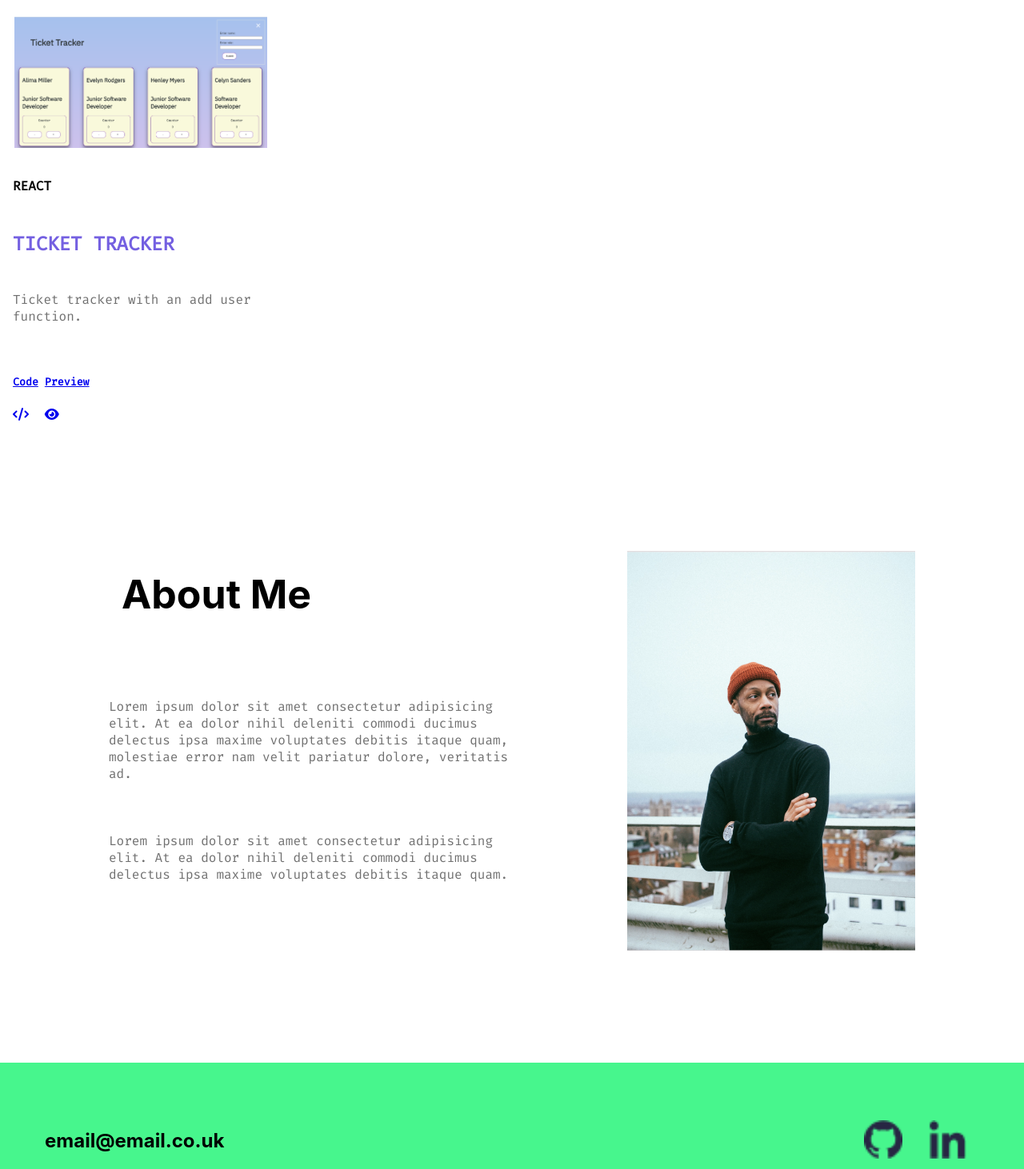
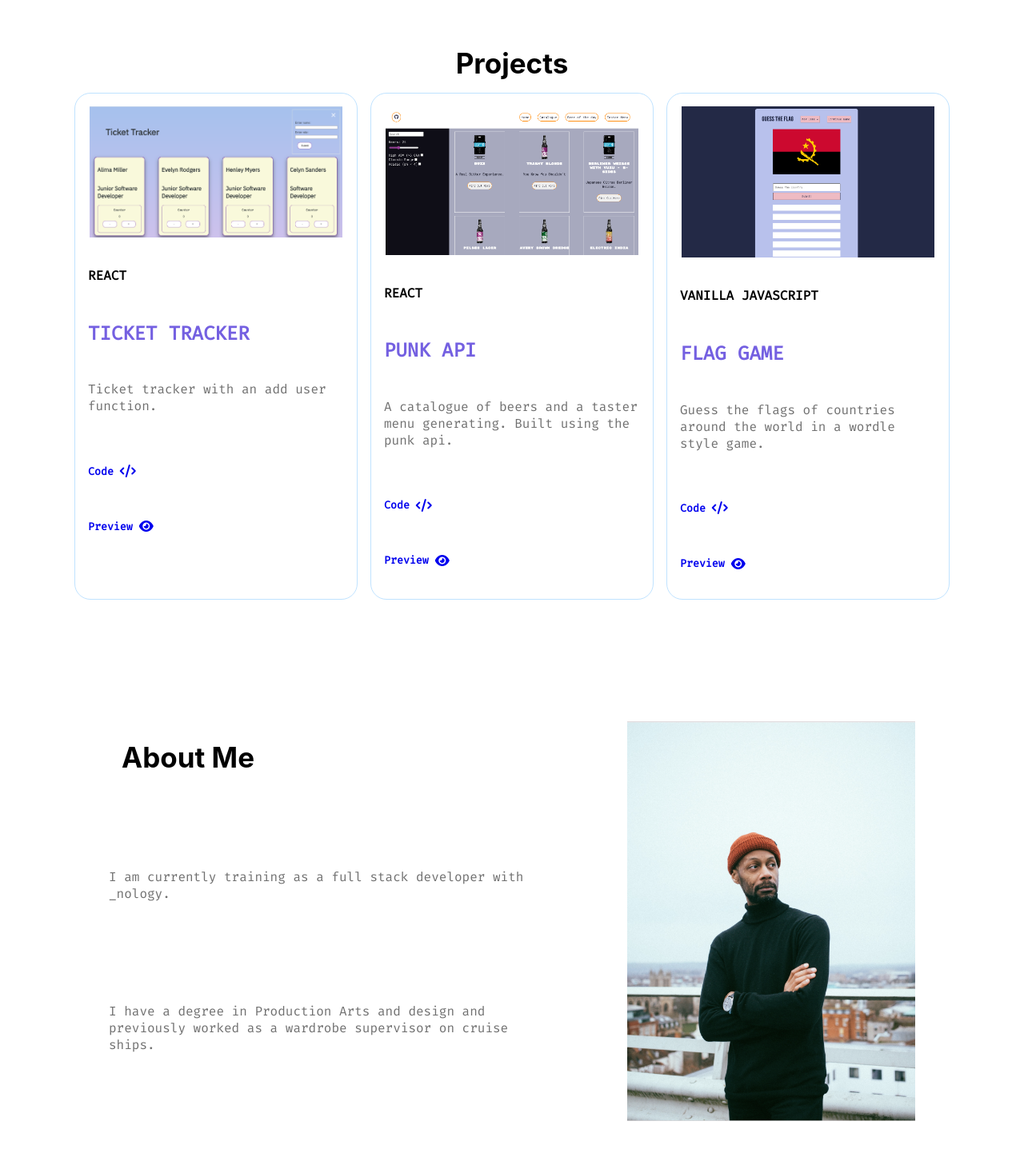
Before and after one commit to isobelleanna/portfolio-react, a React (Create React App) app: page / in a window 1280 px wide. Shown: the part 928-2390 px from the top of the page at 80% size. Built offline with nearby package versions, Linux system fonts and the light colour scheme.

Commit message:
set up cards and fill in information

```diff
--- a/src/assets/sass/_mixins.scss
+++ b/src/assets/sass/_mixins.scss
@@ -1,5 +1,13 @@
 @mixin flexCenter() {
   display: flex;
+  flex-direction: row;
+  justify-content: center;
+  align-items: center;
+}
+
+@mixin flexCenterColumn() {
+  display: flex;
+  flex-direction: column;
   justify-content: center;
   align-items: center;
 }
--- a/src/component/Card/Card.jsx
+++ b/src/component/Card/Card.jsx
@@ -17,11 +17,11 @@ const Card = ({
       <h2 className="card__stack">{cardTitle}</h2>
       <p className="card__content">{cardContent}</p>
       <div className="links">
-        <a href={codeLink}>
+        <a className="links__code" href={codeLink}>
           <h5 className="links__title">Code</h5>
           <i className="fa-solid fa-code links__i"></i>
         </a>
-        <a href={liveLink}>
+        <a className="links__live" href={liveLink}>
           <h5 className="links__title">Preview</h5>
           <i className="fa-solid fa-eye links__i"></i>
         </a>
--- a/src/component/Card/Card.scss
+++ b/src/component/Card/Card.scss
@@ -2,8 +2,34 @@
 @use "../../assets/sass/variable" as *;
 
 .card {
+  height: 600px;
+  width: 200px;
   padding: 2vh;
   font-family: $secondary-font;
+  border: 1px solid $secondary-colour;
+  border-radius: 20px;
+
+  &__1 {
+    grid-area: card__1;
+  }
+  &__2 {
+    grid-area: card__2;
+  }
+  &__3 {
+    grid-area: card__3;
+  }
+  &__4 {
+    display: none;
+    grid-area: card__4;
+  }
+  &__5 {
+    display: none;
+    grid-area: card__5;
+  }
+  &__6 {
+    display: none;
+    grid-area: card__6;
+  }
   &__img {
     width: 99%;
     display: flex;
@@ -23,14 +49,24 @@
 }
 
 .links {
-  @include verticalPadding();
-  display: flex;
-  align-items: center;
+  &__code {
+    @include verticalPadding();
+    display: flex;
+    align-items: center;
+    text-decoration: none;
+  }
+  &__live {
+    display: flex;
+    align-items: center;
+    text-decoration: none;
+  }
   &__title {
     padding-right: 1vh;
+    text-decoration: none;
   }
   &__i {
     padding-right: 1vh;
+    text-decoration: none;
   }
 }
 
--- a/src/component/CardList/CardList.jsx
+++ b/src/component/CardList/CardList.jsx
@@ -2,6 +2,8 @@ import React from "react";
 import "./CardList.scss";
 import Card from "../Card/Card";
 import ticketTracker from "../../assets/image/ticket-project.png";
+import flagle from "../../assets/image/flagle.png";
+import punkApi from "../../assets/image/punk-api.png";
 
 const CardList = () => {
   return (
@@ -15,6 +17,58 @@ const CardList = () => {
         codeLink="https://github.com/isobelleanna/ticket-tracker"
         liveLink="https://isobelleanna.github.io/ticket-tracker/"
       />
+      <Card
+        cardClass="card card__2"
+        cardTitle="PUNK API"
+        cardStack="REACT"
+        cardImage={punkApi}
+        cardContent="A catalogue of beers and a taster menu generating. Built using the punk api."
+        codeLink="https://github.com/isobelleanna/punk-app"
+        liveLink="https://isobelleanna.github.io/punk-app/"
+      />
+      <Card
+        cardClass="card card__3"
+        cardTitle="FLAG GAME"
+        cardStack="VANILLA JAVASCRIPT"
+        cardImage={flagle}
+        cardContent="Guess the flags of countries around the world in a wordle style
+            game."
+        codeLink="https://github.com/isobelleanna/flag-game"
+        liveLink="https://isobelleanna.github.io/flag-game/"
+      />
+      <Card
+        cardClass="card card__4"
+        cardTitle="FLAG GAME"
+        cardStack="VANILLA JAVASCRIPT"
+        cardImage={ticketTracker}
+        cardContent="Guess the flags of countries around the world in a wordle style
+            game. My brief was to create a working game that would test my
+            knowledge of JavaScript and push my problem solving skills."
+        codeLink="https://github.com/isobelleanna/flag-game"
+        liveLink="https://isobelleanna.github.io/flag-game/"
+      />
+      <Card
+        cardClass="card card__5"
+        cardTitle="FLAG GAME"
+        cardStack="VANILLA JAVASCRIPT"
+        cardImage={ticketTracker}
+        cardContent="Guess the flags of countries around the world in a wordle style
+            game. My brief was to create a working game that would test my
+            knowledge of JavaScript and push my problem solving skills."
+        codeLink="https://github.com/isobelleanna/flag-game"
+        liveLink="https://isobelleanna.github.io/punk-app/"
+      />
+      <Card
+        cardClass="card card__6"
+        cardTitle="FLAG GAME"
+        cardStack="VANILLA JAVASCRIPT"
+        cardImage={ticketTracker}
+        cardContent="Guess the flags of countries around the world in a wordle style
+            game. My brief was to create a working game that would test my
+            knowledge of JavaScript and push my problem solving skills."
+        codeLink="https://github.com/isobelleanna/flag-game"
+        liveLink="https://isobelleanna.github.io/punk-app/"
+      />
     </div>
   );
 };
--- a/src/component/CardList/CardList.scss
+++ b/src/component/CardList/CardList.scss
@@ -1,2 +1,31 @@
 @use "../../assets/sass/variable" as *;
 @use "../../assets/sass/mixins" as *;
+
+.card-list {
+  @include flexCenterColumn();
+  gap: 1em;
+}
+
+@media screen and (min-width: 454px) and (max-width: 830px) {
+  /* ipad screen */
+  .card-list {
+    display: grid;
+    grid-template-columns: repeat(2, 1fr);
+    grid-template-areas:
+      "card__1 card__2"
+      "card__3 card__4 "
+      "card__5 card__6";
+  }
+}
+
+@media screen and (min-width: 830px) {
+  /* laptop screen */
+
+  .card-list {
+    display: grid;
+    grid-template-columns: repeat(3, 1fr);
+    grid-template-areas:
+      "card__1 card__2 card__3"
+      "card__4 card__5 card__6";
+  }
+}
--- a/src/container/About/About.jsx
+++ b/src/container/About/About.jsx
@@ -14,17 +14,13 @@ const About = () => {
         </div>
         <div className="about-me__p">
           <p className="about-me__p">
-            Lorem ipsum dolor sit amet consectetur adipisicing elit. At ea dolor
-            nihil deleniti commodi ducimus delectus ipsa maxime voluptates
-            debitis itaque quam, molestiae error nam velit pariatur dolore,
-            veritatis ad.
+            I am currently training as a full stack developer with _nology.
           </p>
         </div>
         <div className="about-me__p2">
           <p className="about-me__p">
-            Lorem ipsum dolor sit amet consectetur adipisicing elit. At ea dolor
-            nihil deleniti commodi ducimus delectus ipsa maxime voluptates
-            debitis itaque quam.
+            I have a degree in Production Arts and design and previously worked
+            as a wardrobe supervisor on cruise ships.
           </p>
         </div>
       </div>
--- a/src/container/Footer/Footer.scss
+++ b/src/container/Footer/Footer.scss
@@ -13,9 +13,12 @@
     font-size: 3vh;
   }
   &__img {
-    @include paddingMargin();
-    height: 6vh;
-    width: 6vh;
+    margin: 1em;
+    border: 2px solid $quaternary-colour;
+    padding: 10px;
+    border-radius: 16px;
+    height: 3vh;
+    width: 3vh;
   }
 }
 
--- a/src/container/Projects/Projects.jsx
+++ b/src/container/Projects/Projects.jsx
@@ -5,6 +5,7 @@ import CardList from "../../component/CardList/CardList";
 const Projects = () => {
   return (
     <div className="projects">
+      <h3 className="title">Projects</h3>
       <CardList />
     </div>
   );
--- a/src/container/Projects/Projects.scss
+++ b/src/container/Projects/Projects.scss
@@ -0,0 +1,6 @@
+@use "../../assets/sass/mixins" as *;
+@use "../../assets/sass/variable" as *;
+
+.projects {
+  @include flexCenterColumn();
+}
--- a/src/container/TechSkills/TechSkills.jsx
+++ b/src/container/TechSkills/TechSkills.jsx
@@ -12,12 +12,11 @@ import spring from "../../assets/image/spring.png";
 
 const TechSkills = () => {
   return (
-    <div>
+    <div className="tech">
       <h3 className="title">Technical Skills</h3>
       <div className="techical-skill">
         <p className="techical-skill__p">
-          Lorem ipsum dolor sit amet consectetur adipisicing elit. Vitae,
-          commodi facilis!
+          Below is a list of my current skills.
         </p>
       </div>
       <div className="tech-grid">
--- a/src/container/TechSkills/TechSkills.scss
+++ b/src/container/TechSkills/TechSkills.scss
@@ -1,5 +1,9 @@
 @use "../../assets/sass/mixins" as *;
 @use "../../assets/sass/variable" as *;
+
+.tech {
+  @include flexCenterColumn();
+}
 
 .title {
   @include flexCenter();
@@ -7,9 +11,6 @@
   @include paddingMargin();
   @include verticalPadding();
   font-size: 35px;
-  &__about-me {
-    font-size: 50px;
-  }
 }
 
 .techical-skill__p {
@@ -20,6 +21,7 @@
 }
 
 .tech-grid {
+  @include flexCenterColumn();
   font-family: $secondary-font;
   @include verticalPadding();
   display: grid;
```
Also changed, not shown: src/assets/image/flagle.png (added), src/assets/image/punk-api.png (added).
